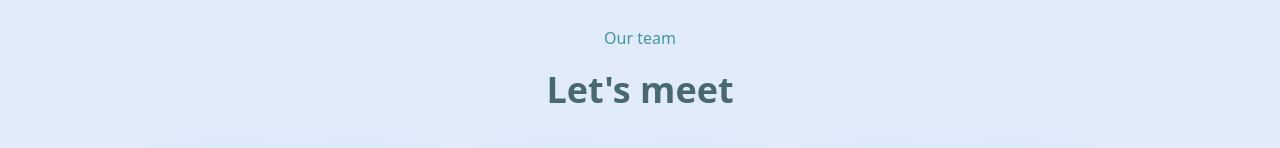
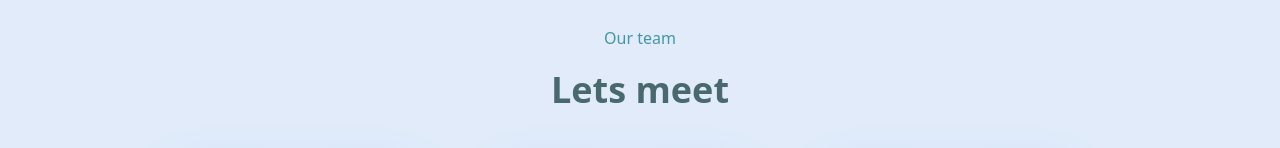
Before and after one commit to arjorb/buildit, a Next.js app: page /about in a window 1280 px wide. Shown: the part 1694-1842 px from the top of the page. Built offline with nearby package versions, Linux system fonts and the light colour scheme.

Commit message:
fixing special characters in about component and footer components

```diff
--- a/components/about/Team.js
+++ b/components/about/Team.js
@@ -17,7 +17,7 @@ const Team = () => {
       <div className=' bg-steelBlue-50'>
         <div className='max-w-container mx-auto px-4 py-28'>
           <h3 className='text-md text-steelBlue-100 text-center'>Our team</h3>
-          <h1 className='text-4xl font-semibold text-steelBlue-200 mt-5 text-center'>Let's meet</h1>
+          <h1 className='text-4xl font-semibold text-steelBlue-200 mt-5 text-center'>Lets meet</h1>
 
           <div className='max-w-full mx-auto grid grid-cols-3 gap-10 mt-10 px-5'>
             <Card image={Team1} />
--- a/pages/404.js
+++ b/pages/404.js
@@ -19,7 +19,7 @@ const NotFound = () => {
         <div className='max-w-container  mx-auto px-4 mt-16'>
           <h1 className='text-4xl font-bold text-steelBlue-200'>Not Found</h1>
           <p className='text-lg text-steelBlue-200 mt-10 font-semibold'>
-            Page Does't Exist |
+            Page Does not Exist |
             <span className='ml-3 underline text-steelBlue-100'>
               <Link href='/'>Buildit</Link>
             </span>
```
